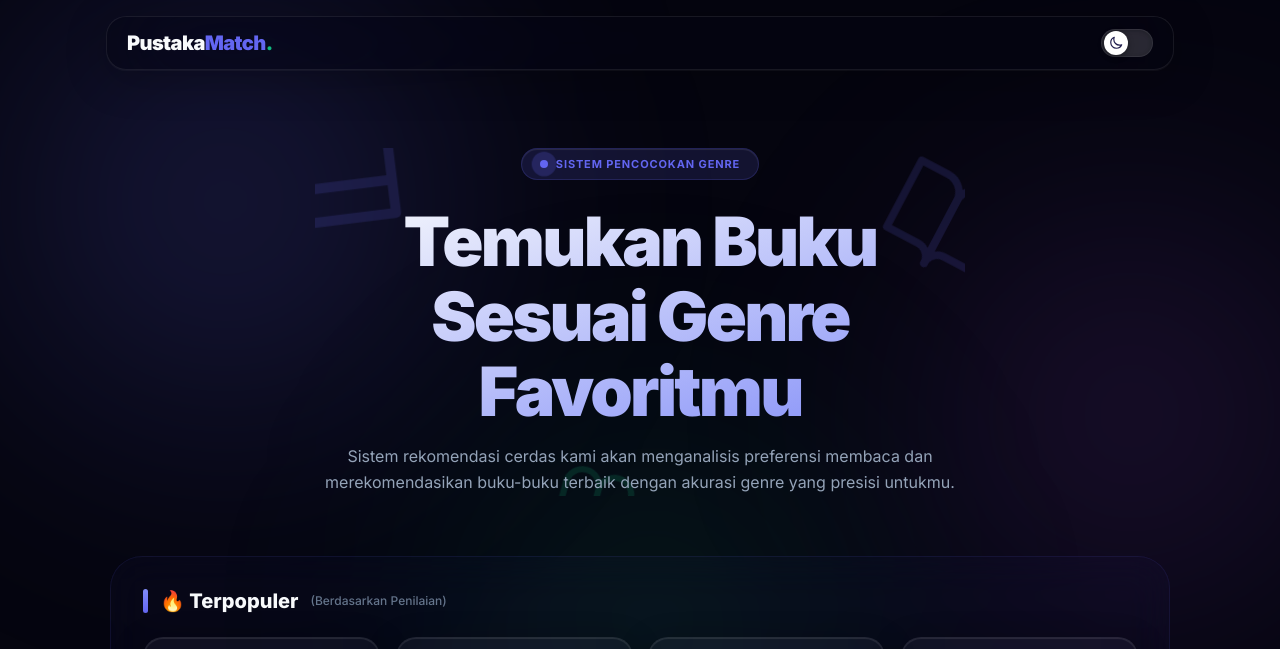
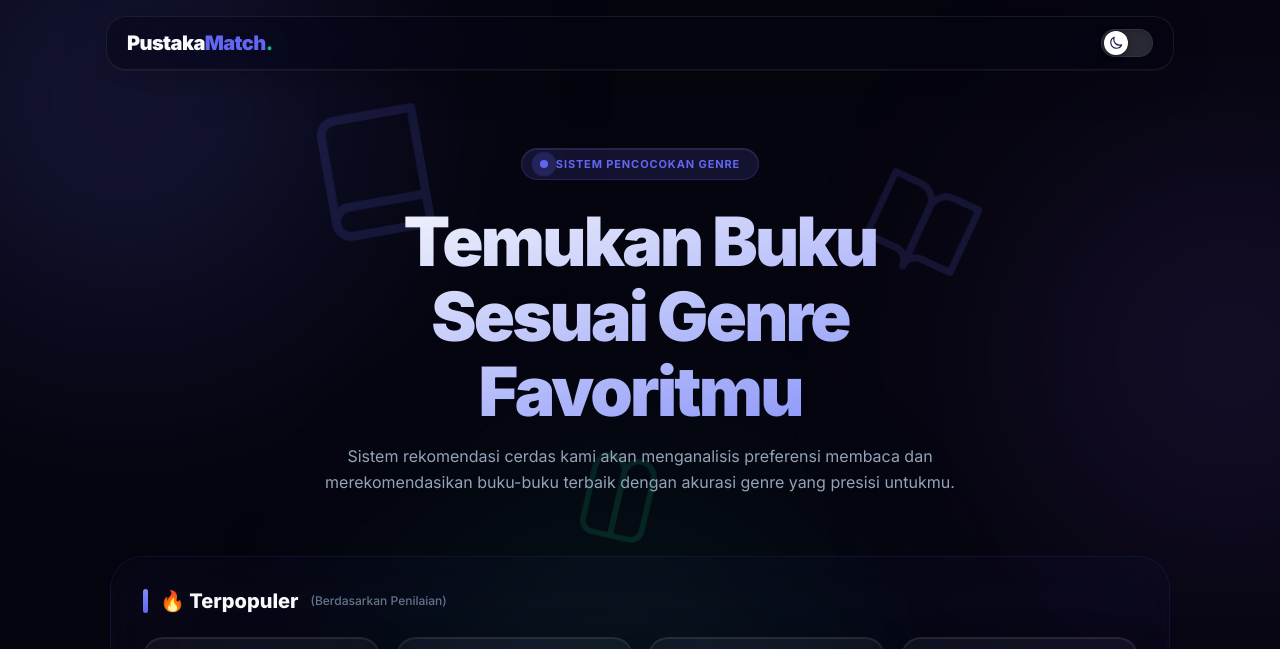
Before and after one commit to alhamdany07/sistem-informasi, a Flask app: page / in a window 1280 px wide. Shown: the top 649 px of the page. Run offline with Flask 3, Linux system fonts and the light colour scheme.

Commit message:
Refactor CSS for animated background and hero graphics

```diff
--- a/templates/index.html
+++ b/templates/index.html
@@ -70,8 +70,8 @@
             flex-direction: column;
         }
 
-        /* ─── ANIMATED MESH BACKGROUND ─── */
-        .bg-mesh { position: fixed; inset: 0; z-index: 0; overflow: hidden; pointer-events: none; }
+/* ─── ANIMATED MESH BACKGROUND ─── */
+.bg-mesh { position: fixed; top: -100px; bottom: -100px; left: -100px; right: -100px; z-index: 0; pointer-events: none; }
         .mesh-orb { position: absolute; border-radius: 50%; filter: blur(120px); will-change: transform; }
         .mesh-orb-1 { width: 700px; height: 700px; top: -200px; left: -150px; background: radial-gradient(circle, rgba(99,102,241,0.25) 0%, transparent 70%); animation: orb-float-1 18s ease-in-out infinite; }
         .mesh-orb-2 { width: 550px; height: 550px; top: 20%; right: -100px; background: radial-gradient(circle, rgba(168,85,247,0.2) 0%, transparent 70%); animation: orb-float-2 22s ease-in-out infinite; }
@@ -85,19 +85,19 @@
         @keyframes orb-float-2 { 0%, 100% { transform: translate(0, 0) scale(1); } 50% { transform: translate(40px, -30px) scale(1.05); } }
         @keyframes orb-float-3 { 0%, 100% { transform: translate(0, 0) scale(1); } 50% { transform: translate(-60px, 30px) scale(0.95); } }
 
-        /* ─── HERO BOOK ANIMATION ─── */
-        /* PERBAIKAN: Ditambahkan overflow: hidden; di sini agar halamannya tidak bisa digeser ke samping */
-        .hero-graphics { position: absolute; width: 100%; height: 100%; top: 0; left: 0; z-index: -1; pointer-events: none; overflow: hidden; }
-        .floating-book { position: absolute; color: var(--accent-indigo); opacity: 0.15; filter: drop-shadow(0 10px 20px rgba(0,0,0,0.2)); transition: color 0.4s ease; }
+/* ─── HERO BOOK ANIMATION (FIXED KEPOTONG) ─── */
+        .hero-graphics { position: absolute; width: 100%; height: 100%; top: 0; left: 0; z-index: -1; pointer-events: none; overflow: visible !important; }
+        .floating-book { position: absolute; color: var(--accent-indigo); opacity: 0.15; filter: drop-shadow(0 10px 20px rgba(0,0,0,0.2)); transition: color 0.4s ease; overflow: visible !important; }
         body.light .floating-book { opacity: 0.08; filter: drop-shadow(0 10px 20px rgba(79,70,229,0.2)); }
 
-        .fb-1 { width: 160px; height: 160px; top: -50px; left: -60px; animation: float-book 14s ease-in-out infinite; transform: rotate(-15deg); }
-        .fb-2 { width: 120px; height: 120px; top: 40px; right: -40px; animation: float-book 12s ease-in-out infinite reverse; transform: rotate(20deg); }
-        .fb-3 { width: 100px; height: 100px; bottom: -80px; left: 35%; animation: float-book 16s ease-in-out infinite 2s; transform: rotate(10deg); color: var(--accent-emerald); }
+        /* Posisi ditarik sedikit ke dalam agar aman & tidak menabrak batas layar HP */
+        .fb-1 { width: 140px; height: 140px; top: -30px; left: -10px; animation: float-book 14s ease-in-out infinite; transform: rotate(-15deg); }
+        .fb-2 { width: 110px; height: 110px; top: 40px; right: -10px; animation: float-book 12s ease-in-out infinite reverse; transform: rotate(20deg); }
+        .fb-3 { width: 90px; height: 90px; bottom: -50px; left: 40%; animation: float-book 16s ease-in-out infinite 2s; transform: rotate(10deg); color: var(--accent-emerald); }
 
         @keyframes float-book {
             0%, 100% { transform: translateY(0) rotate(var(--rot, 0deg)); }
-            50% { transform: translateY(-25px) rotate(calc(var(--rot, 0deg) + 8deg)); }
+            50% { transform: translateY(-15px) rotate(calc(var(--rot, 0deg) + 5deg)); }
         }
 
         /* ─── GLASSMORPHISM ─── */
@@ -105,7 +105,7 @@
 
         /* ─── iOS SLIDER TOGGLE ─── */
         .theme-switch { width: 52px; height: 28px; background: rgba(255,255,255,0.15); border-radius: 30px; position: relative; cursor: pointer; transition: background 0.4s ease; border: 1px solid rgba(255,255,255,0.05); box-shadow: inset 0 1px 4px rgba(0,0,0,0.2); }
-        body.light .theme-switch { background: #34c759; border-color: #34c759; box-shadow: inset 0 1px 4px rgba(0,0,0,0.1); }
+        body.light .theme-switch { background: var(--accent-indigo); border-color: var(--accent-indigo); box-shadow: inset 0 1px 4px rgba(0,0,0,0.1); }
         .theme-slider { position: absolute; top: 1px; left: 2px; width: 24px; height: 24px; background: #ffffff; border-radius: 50%; transition: transform 0.4s cubic-bezier(0.34, 1.56, 0.64, 1); display: flex; align-items: center; justify-content: center; box-shadow: 0 2px 6px rgba(0,0,0,0.3); }
         body.light .theme-slider { transform: translateX(22px); }
         .theme-slider svg { width: 14px; height: 14px; transition: color 0.4s ease; }
```
